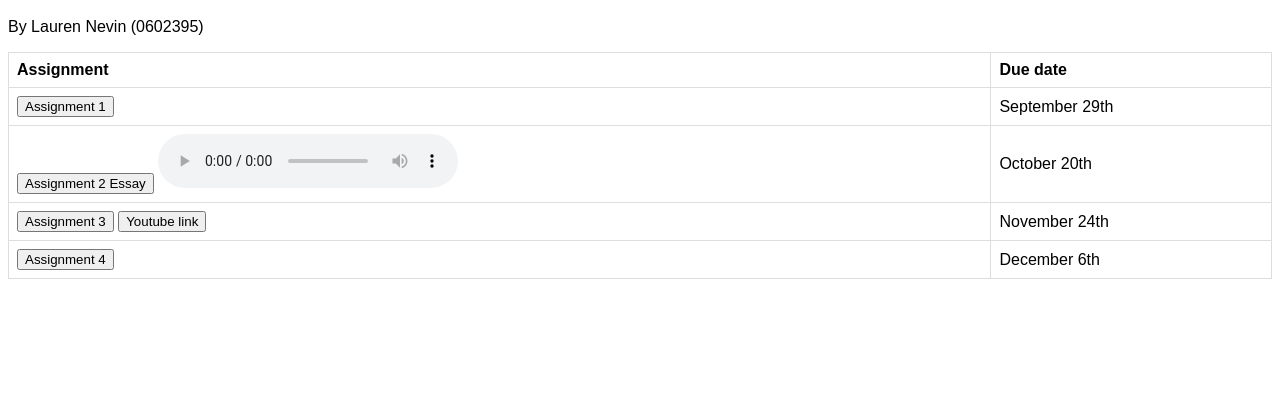
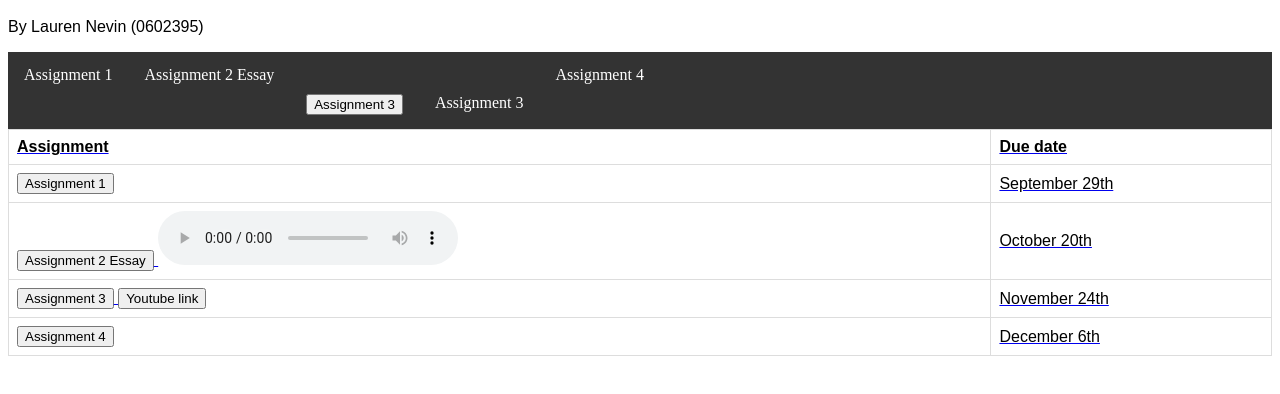
Before and after one commit to laurennevin/laurennevin, a plain HTML site: page index.html in a window 1280 px wide. Shown: the part 48-442 px from the top of the page. Drawn offline with Linux system fonts and the light colour scheme.

Commit message:
css update

```diff
--- a/index.html
+++ b/index.html
@@ -14,13 +14,42 @@ td, th {
     text-align: left;
     padding: 8px;
 }
+ul {
+    list-style-type: none;
+    margin: 0;
+    padding: 0;
+    overflow: hidden;
+    background-color: #333;
+}
 
+li {
+    float: left;
+}
+
+li a {
+    display: block;
+    color: white;
+    text-align: center;
+    padding: 14px 16px;
+    text-decoration: none;
+}
+
+li a:hover {
+    background-color: #111;
+}
 </style>
 </head>
 <body style="background-color:white;">
 
 <h1>Assignment Directory</h1>
 <p>By Lauren Nevin (0602395)</p>
+	<ul>
+		<li><a href="Assign1/laurennevin.html">Assignment 1</a></li>
+		<li><a href="Assignment 2/Assign2 ESSAY.html">Assignment 2 Essay</li>
+		<li><a href="Assign3/Assignment 3"><button>Assignment 3</li>
+		<li><a href="https://youtu.be/FVVwTC1GI_Q">Assignment 3</a></li>
+		<li><a href="laurennevin.html">Assignment 4</li>
+	</ul>
 	<table>
 	<tr>
 		<th>Assignment</th>
```
